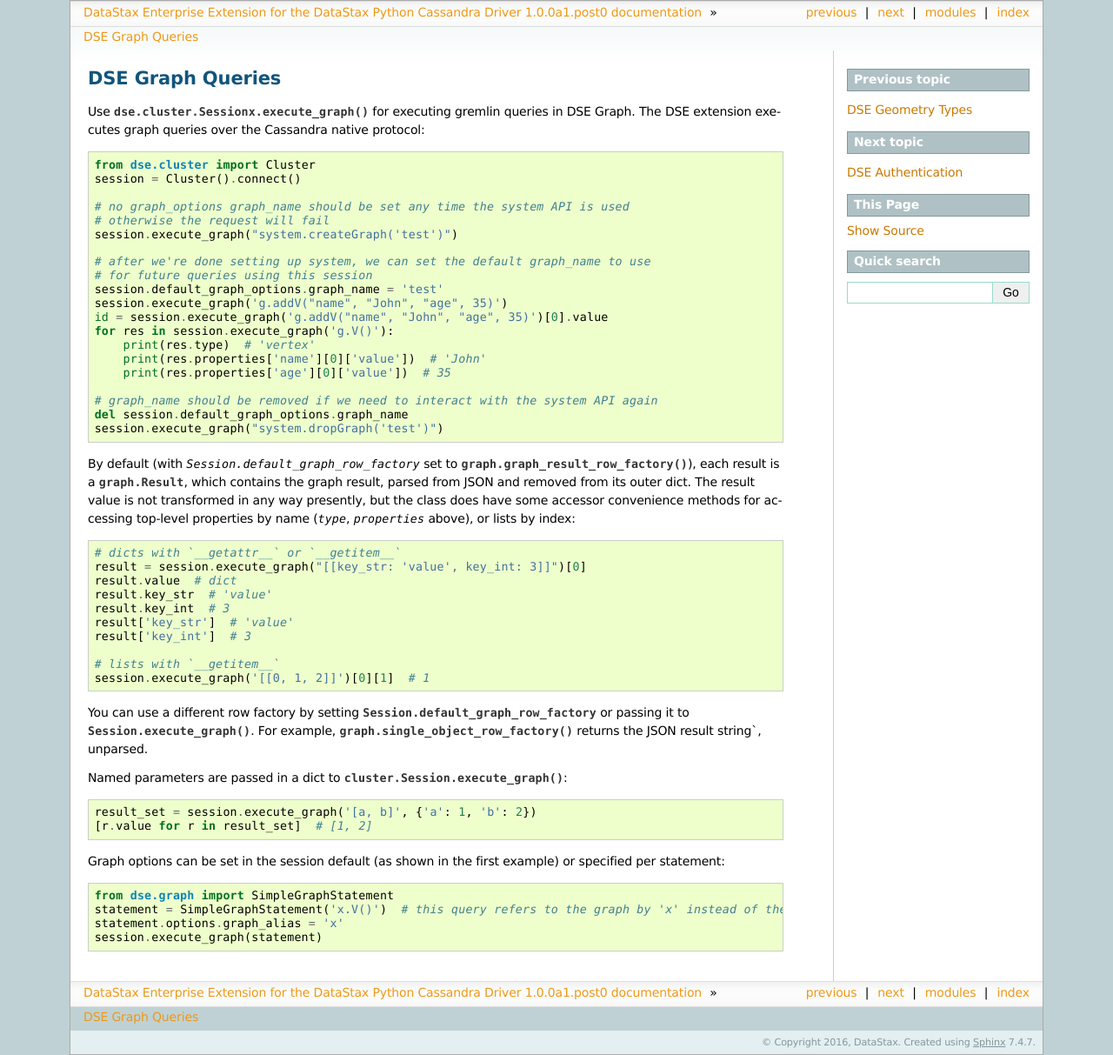
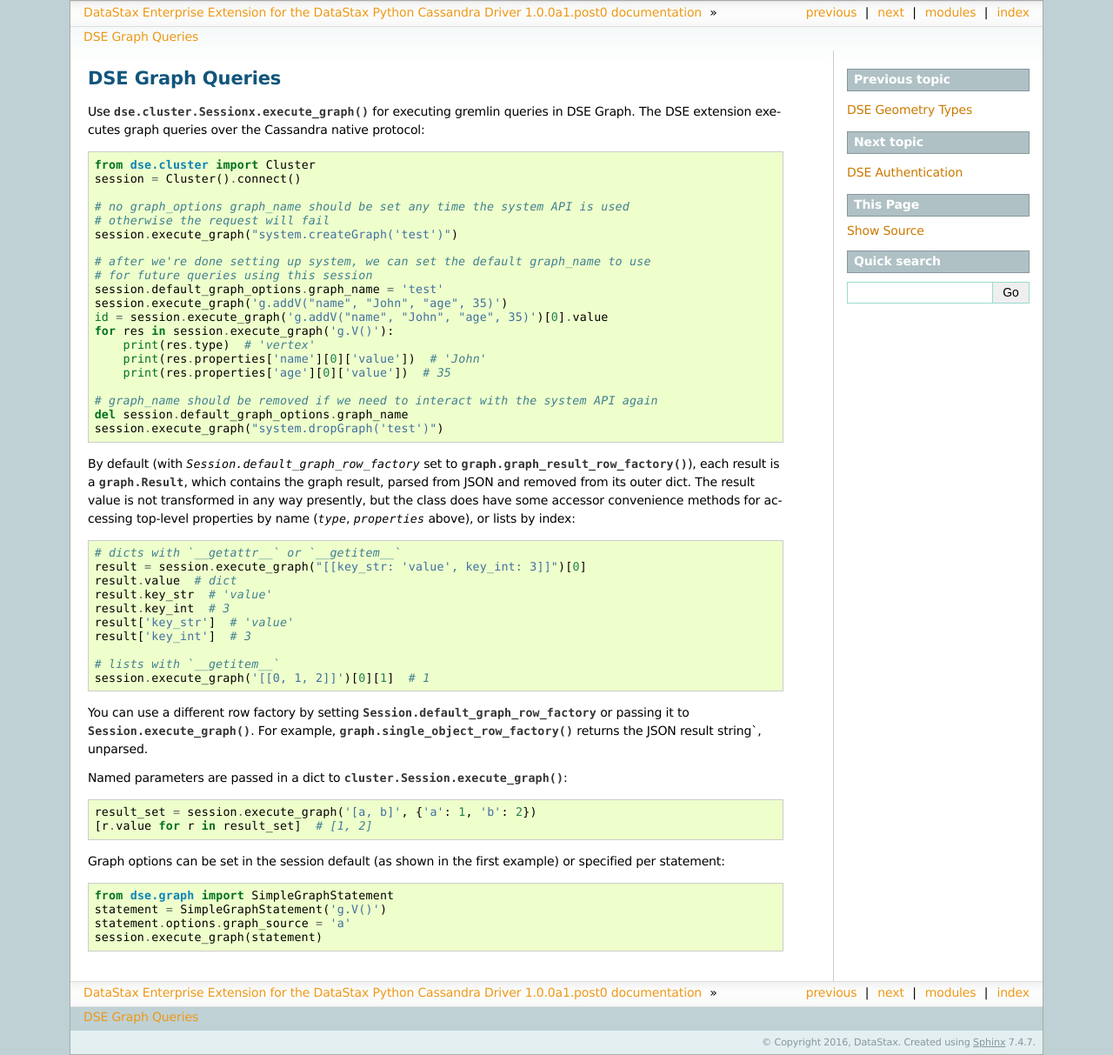
Before and after one commit to pv8/python-driver-dse, a Sphinx documentation site: the page built from docs/graph.rst, in a window 1280 px wide. Shown: the whole page at 87% size. Built offline with Sphinx 7.4.7, drawn with Linux system fonts in a browser that asks for light colours.

Commit message:
PYTHON-529: remove graph_alias from options

```diff
--- a/docs/api/dse/graph.rst
+++ b/docs/api/dse/graph.rst
@@ -16,8 +16,6 @@
    .. autoattribute:: graph_source
 
    .. autoattribute:: graph_language
-
-   .. autoattribute:: graph_alias
 
    .. autoattribute:: graph_read_consistency_level
 
--- a/docs/graph.rst
+++ b/docs/graph.rst
@@ -52,6 +52,6 @@
 Graph options can be set in the session default (as shown in the first example) or specified per statement::
 
     from dse.graph import SimpleGraphStatement
-    statement = SimpleGraphStatement('x.V()')  # this query refers to the graph by 'x' instead of the default 'g'
-    statement.options.graph_alias = 'x'
+    statement = SimpleGraphStatement('g.V()')
+    statement.options.graph_source = 'a'
     session.execute_graph(statement)
```
Also changed, not shown: 3 other files.
